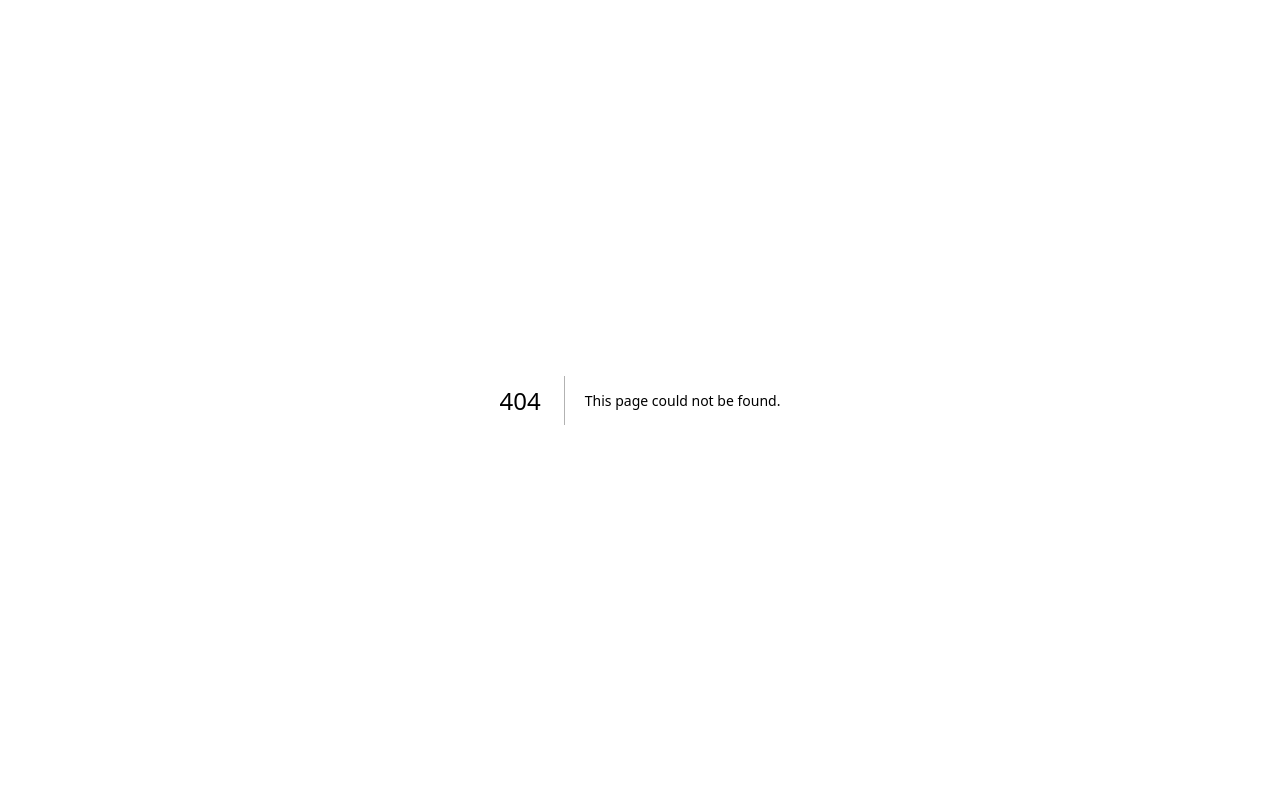
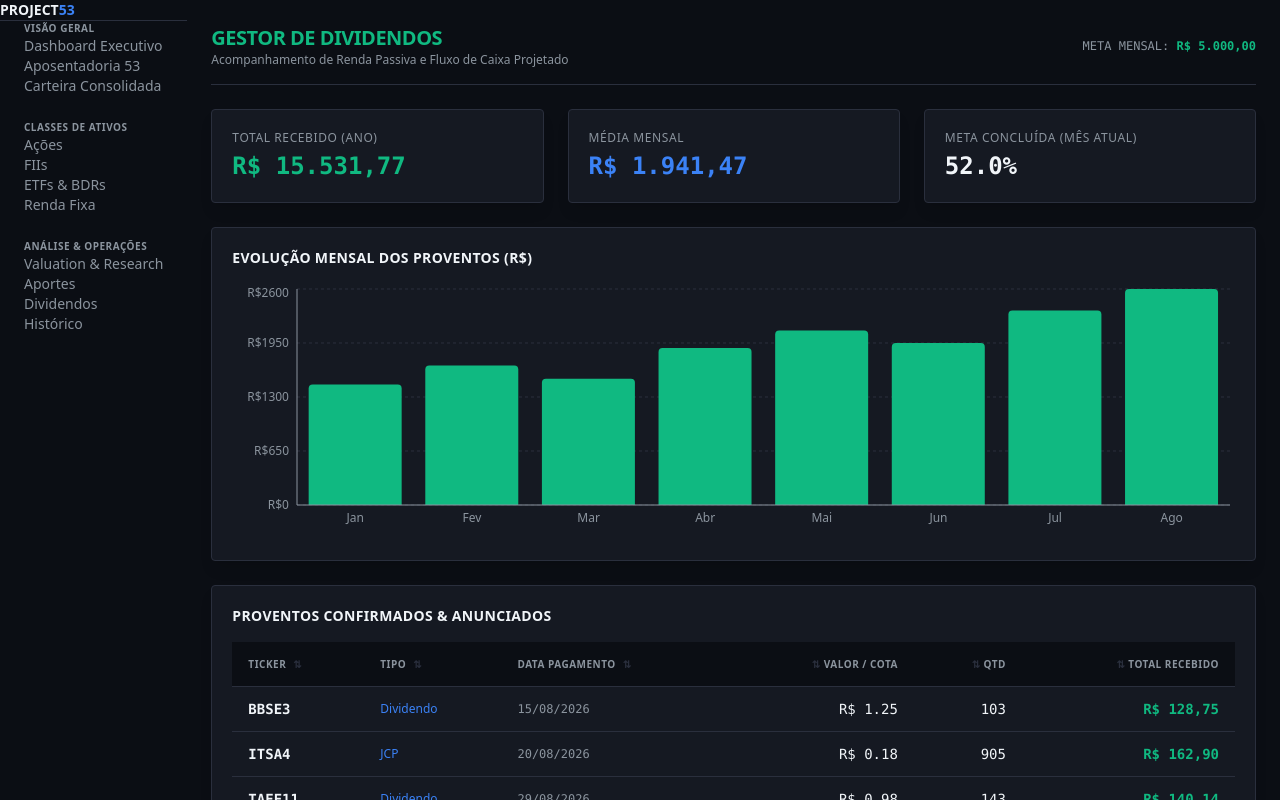
Before and after one commit to Andre-Marcelino-2026/aposentadoria53, a Next.js app: page /dividendos in a window 1280 px wide. Before the commit this address had no page. Built offline with nearby package versions, Linux system fonts and the light colour scheme.

Commit message:
Create page.tsx

```diff
--- /dev/null
+++ b/app/dividendos/page.tsx
@@ -0,0 +1,202 @@
+'use client';
+
+import { useState, useMemo } from 'react';
+import { Sidebar } from '../../src/components/layout/Sidebar';
+import { userProfile } from '../../src/data/initialState';
+import {
+  BarChart,
+  Bar,
+  XAxis,
+  YAxis,
+  CartesianGrid,
+  Tooltip,
+  ResponsiveContainer,
+  ReferenceLine,
+} from 'recharts';
+
+const mockDividendHistory = [
+  { month: 'Jan', amount: 1450.20 },
+  { month: 'Fev', amount: 1680.50 },
+  { month: 'Mar', amount: 1520.00 },
+  { month: 'Abr', amount: 1890.30 },
+  { month: 'Mai', amount: 2100.40 },
+  { month: 'Jun', amount: 1950.80 },
+  { month: 'Jul', amount: 2340.10 },
+  { month: 'Ago', amount: 2599.47 },
+];
+
+const mockRecentDividends = [
+  { id: 1, ticker: 'BBSE3', type: 'Dividendo', payDate: '15/08/2026', rate: 1.25, quantity: 103, total: 128.75 },
+  { id: 2, ticker: 'ITSA4', type: 'JCP', payDate: '20/08/2026', rate: 0.18, quantity: 905, total: 162.90 },
+  { id: 3, ticker: 'TAEE11', type: 'Dividendo', payDate: '29/08/2026', rate: 0.98, quantity: 143, total: 140.14 },
+  { id: 4, ticker: 'KLBN3', type: 'Dividendo', payDate: '05/09/2026', rate: 0.12, quantity: 1769, total: 212.28 },
+  { id: 5, ticker: 'PRIO3', type: 'JCP', payDate: '12/09/2026', rate: 0.45, quantity: 175, total: 78.75 },
+];
+
+export default function DividendosPage() {
+  const [sortConfig, setSortConfig] = useState<{ key: string; direction: 'asc' | 'desc' } | null>(null);
+
+  const totalYear = useMemo(() => {
+    return mockDividendHistory.reduce((acc, item) => acc + item.amount, 0);
+  }, []);
+
+  const monthlyAverage = useMemo(() => {
+    return totalYear / mockDividendHistory.length;
+  }, [totalYear]);
+
+  const handleSort = (key: string) => {
+    let direction: 'asc' | 'desc' = 'asc';
+    if (sortConfig && sortConfig.key === key && sortConfig.direction === 'asc') {
+      direction = 'desc';
+    }
+    setSortConfig({ key, direction });
+  };
+
+  const sortedDividends = useMemo(() => {
+    let items = [...mockRecentDividends];
+    if (sortConfig !== null) {
+      items.sort((a: any, b: any) => {
+        let aValue = a[sortConfig.key];
+        let bValue = b[sortConfig.key];
+
+        if (aValue < bValue) return sortConfig.direction === 'asc' ? -1 : 1;
+        if (aValue > bValue) return sortConfig.direction === 'asc' ? 1 : -1;
+        return 0;
+      });
+    }
+    return items;
+  }, [sortConfig]);
+
+  const SortIcon = ({ columnKey }: { columnKey: string }) => {
+    if (sortConfig?.key !== columnKey) return <span className="text-[#2A2F3D] ml-1">⇅</span>;
+    return sortConfig.direction === 'asc' ? (
+      <span className="text-[#10B981] ml-1">▲</span>
+    ) : (
+      <span className="text-[#10B981] ml-1">▼</span>
+    );
+  };
+
+  return (
+    <div className="flex h-screen bg-[#0B0E14] text-[#F1F5F9] overflow-hidden font-sans">
+      <Sidebar />
+
+      <main className="flex-1 overflow-y-auto p-6 space-y-6">
+        <div className="flex justify-between items-center border-b border-[#2A2F3D] pb-4">
+          <div>
+            <h1 className="text-xl font-bold tracking-tight text-[#10B981]">
+              GESTOR DE DIVIDENDOS
+            </h1>
+            <p className="text-xs text-[#8B949E]">
+              Acompanhamento de Renda Passiva e Fluxo de Caixa Projetado
+            </p>
+          </div>
+          <div className="text-right font-mono text-xs text-[#8B949E]">
+            <span>META MENSAL: </span>
+            <span className="text-[#10B981] font-bold">
+              R$ {userProfile.targetMonthlyPassiveIncome.toLocaleString('pt-BR', { minimumFractionDigits: 2 })}
+            </span>
+          </div>
+        </div>
+
+        <div className="grid grid-cols-1 md:grid-cols-3 gap-6">
+          <div className="bg-[#151922] border border-[#2A2F3D] rounded p-5 shadow-lg">
+            <p className="text-[#8B949E] text-xs mb-1 uppercase tracking-wider">
+              Total Recebido (Ano)
+            </p>
+            <p className="text-[#10B981] text-2xl font-bold font-mono">
+              R$ {totalYear.toLocaleString('pt-BR', { minimumFractionDigits: 2, maximumFractionDigits: 2 })}
+            </p>
+          </div>
+          <div className="bg-[#151922] border border-[#2A2F3D] rounded p-5 shadow-lg">
+            <p className="text-[#8B949E] text-xs mb-1 uppercase tracking-wider">
+              Média Mensal
+            </p>
+            <p className="text-[#3B82F6] text-2xl font-bold font-mono">
+              R$ {monthlyAverage.toLocaleString('pt-BR', { minimumFractionDigits: 2, maximumFractionDigits: 2 })}
+            </p>
+          </div>
+          <div className="bg-[#151922] border border-[#2A2F3D] rounded p-5 shadow-lg">
+            <p className="text-[#8B949E] text-xs mb-1 uppercase tracking-wider">
+              Meta Concluída (Mês Atual)
+            </p>
+            <p className="text-[#F1F5F9] text-2xl font-bold font-mono">
+              {((mockDividendHistory[mockDividendHistory.length - 1].amount / userProfile.targetMonthlyPassiveIncome) * 100).toFixed(1)}%
+            </p>
+          </div>
+        </div>
+
+        <div className="bg-[#151922] border border-[#2A2F3D] rounded p-5 shadow-lg">
+          <h2 className="text-[#F1F5F9] font-bold text-sm tracking-wide mb-4">
+            EVOLUÇÃO MENSAL DOS PROVENTOS (R$)
+          </h2>
+          <div className="h-64 w-full">
+            <ResponsiveContainer width="100%" height="100%">
+              <BarChart data={mockDividendHistory}>
+                <CartesianGrid strokeDasharray="3 3" stroke="#2A2F3D" vertical={false} />
+                <XAxis dataKey="month" stroke="#8B949E" fontSize={12} tickLine={false} />
+                <YAxis stroke="#8B949E" fontSize={12} tickLine={false} tickFormatter={(val) => `R$${val}`} />
+                <Tooltip
+                  formatter={(val: number) => `R$ ${val.toLocaleString('pt-BR', { minimumFractionDigits: 2 })}`}
+                  contentStyle={{ backgroundColor: '#1A1F2B', borderColor: '#2A2F3D', color: '#F1F5F9' }}
+                />
+                <ReferenceLine
+                  y={userProfile.targetMonthlyPassiveIncome}
+                  stroke="#EF4444"
+                  strokeDasharray="4 4"
+                  label={{ value: 'Meta: R$ 5.000', fill: '#EF4444', fontSize: 10, position: 'top' }}
+                />
+                <Bar dataKey="amount" fill="#10B981" radius={[4, 4, 0, 0]} />
+              </BarChart>
+            </ResponsiveContainer>
+          </div>
+        </div>
+
+        <div className="bg-[#151922] border border-[#2A2F3D] rounded p-5 shadow-lg">
+          <h2 className="text-[#F1F5F9] font-bold text-sm tracking-wide mb-4">
+            PROVENTOS CONFIRMADOS & ANUNCIADOS
+          </h2>
+          <div className="overflow-x-auto">
+            <table className="w-full text-left text-sm">
+              <thead className="text-[10px] text-[#8B949E] uppercase tracking-wider border-b border-[#2A2F3D] bg-[#0B0E14] select-none">
+                <tr>
+                  <th className="px-4 py-3 cursor-pointer hover:bg-[#1A1F2B]" onClick={() => handleSort('ticker')}>
+                    Ticker <SortIcon columnKey="ticker" />
+                  </th>
+                  <th className="px-4 py-3 cursor-pointer hover:bg-[#1A1F2B]" onClick={() => handleSort('type')}>
+                    Tipo <SortIcon columnKey="type" />
+                  </th>
+                  <th className="px-4 py-3 cursor-pointer hover:bg-[#1A1F2B]" onClick={() => handleSort('payDate')}>
+                    Data Pagamento <SortIcon columnKey="payDate" />
+                  </th>
+                  <th className="px-4 py-3 text-right cursor-pointer hover:bg-[#1A1F2B]" onClick={() => handleSort('rate')}>
+                    <SortIcon columnKey="rate" /> Valor / Cota
+                  </th>
+                  <th className="px-4 py-3 text-right cursor-pointer hover:bg-[#1A1F2B]" onClick={() => handleSort('quantity')}>
+                    <SortIcon columnKey="quantity" /> Qtd
+                  </th>
+                  <th className="px-4 py-3 text-right cursor-pointer hover:bg-[#1A1F2B]" onClick={() => handleSort('total')}>
+                    <SortIcon columnKey="total" /> Total Recebido
+                  </th>
+                </tr>
+              </thead>
+              <tbody className="divide-y divide-[#2A2F3D] font-mono">
+                {sortedDividends.map((item) => (
+                  <tr key={item.id} className="hover:bg-[#1A1F2B] transition-colors">
+                    <td className="px-4 py-3 font-bold text-[#F1F5F9]">{item.ticker}</td>
+                    <td className="px-4 py-3 text-xs text-[#3B82F6] font-sans">{item.type}</td>
+                    <td className="px-4 py-3 text-[#8B949E] text-xs">{item.payDate}</td>
+                    <td className="px-4 py-3 text-right text-[#F1F5F9]">R$ {item.rate.toFixed(2)}</td>
+                    <td className="px-4 py-3 text-right text-[#F1F5F9]">{item.quantity}</td>
+                    <td className="px-4 py-3 text-right text-[#10B981] font-bold">
+                      R$ {item.total.toLocaleString('pt-BR', { minimumFractionDigits: 2, maximumFractionDigits: 2 })}
+                    </td>
+                  </tr>
+                ))}
+              </tbody>
+            </table>
+          </div>
+        </div>
+      </main>
+    </div>
+  );
+}
```
